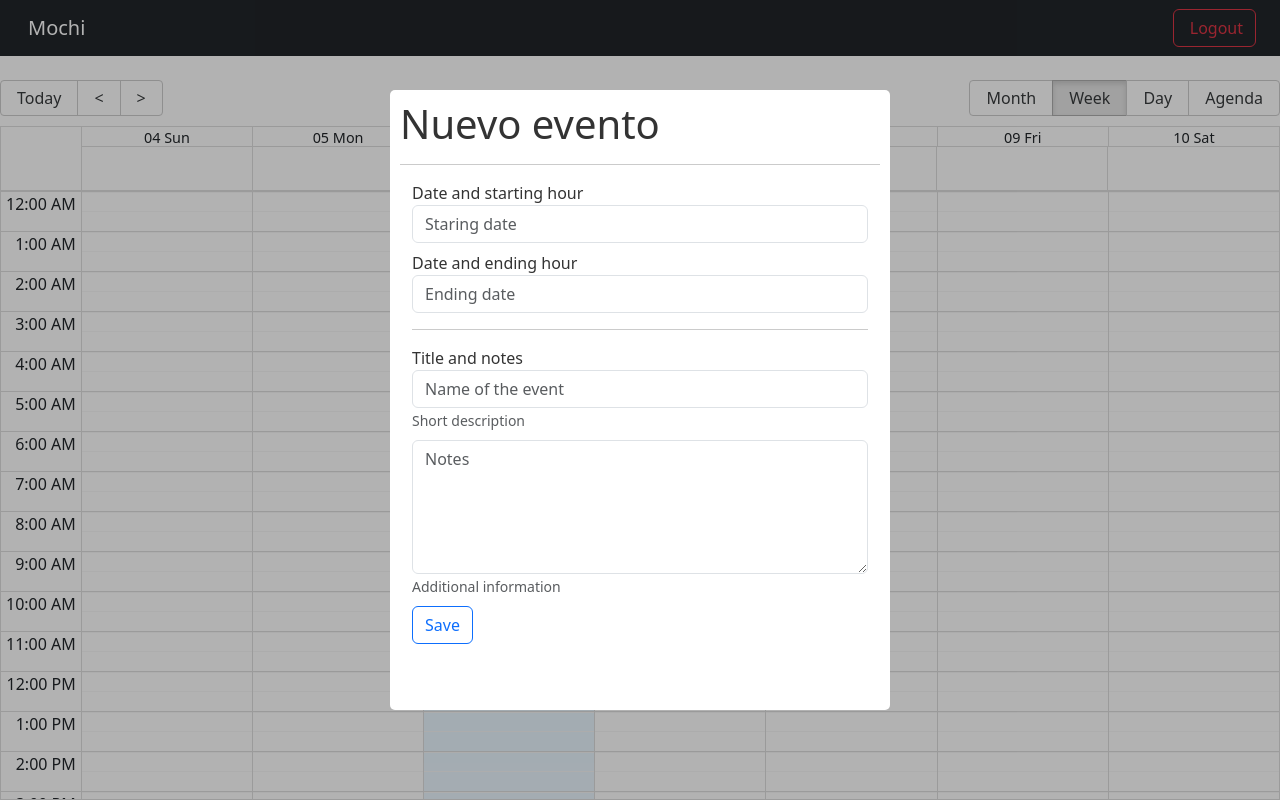
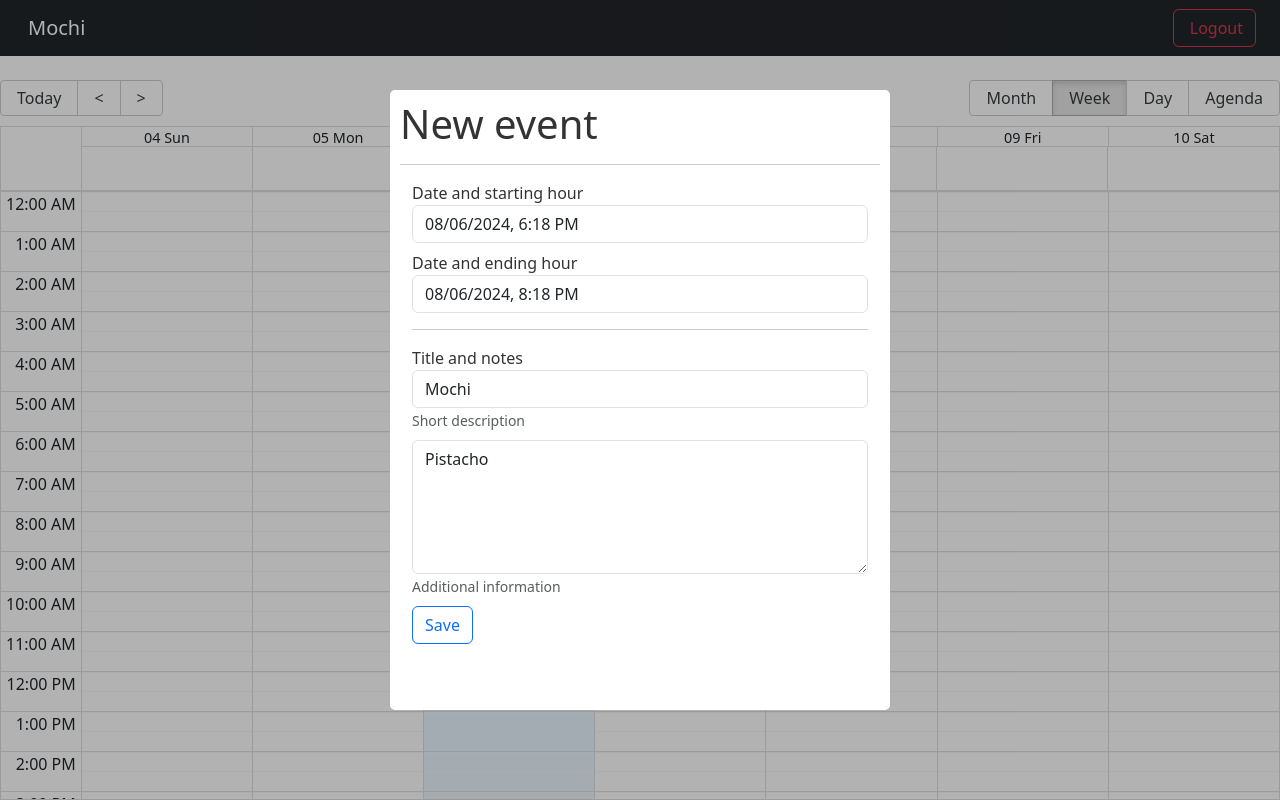
Before and after one commit to em-jose/js-calendar-frontend, a React (Vite) app: page / in a window 1280 px wide. Built offline with nearby package versions, Linux system fonts and the light colour scheme.

Commit message:
Impelement React Calendar in CalendarModal

```diff
--- a/src/calendar/components/CalendarModal.jsx
+++ b/src/calendar/components/CalendarModal.jsx
@@ -1,6 +1,10 @@
 import { useState } from "react";
 
+import { addHours } from "date-fns";
 import Modal from "react-modal";
+import DatePicker from "react-datepicker";
+
+import "react-datepicker/dist/react-datepicker.css";
 
 const customStyles = {
     content: {
@@ -18,6 +22,27 @@ Modal.setAppElement("#root");
 export const CalendarModal = () => {
     const [isOpen, setIsOpen] = useState(true);
 
+    const [formValues, setFormValues] = useState({
+        title: "Mochi",
+        notes: "Pistacho",
+        start: new Date(),
+        end: addHours(new Date(), 2),
+    });
+
+    const onInputChanged = ({ target }) => {
+        setFormValues({
+            ...formValues,
+            [target.name]: target.value,
+        });
+    };
+
+    const onDateChanged = (event, changing = "") => {
+        setFormValues({
+            ...formValues,
+            [changing]: event,
+        });
+    };
+
     const onCloseModal = () => {
         setIsOpen(false);
     };
@@ -30,20 +55,30 @@ export const CalendarModal = () => {
             overlayClassName="modal-background"
             closeTimeoutMS={200}
         >
-            <h1> Nuevo evento </h1>
+            <h1> New event </h1>
             <hr />
             <form className="container">
                 <div className="form-group mb-2">
                     <label>Date and starting hour</label>
-                    <input
+                    <DatePicker
+                        selected={formValues.start}
                         className="form-control"
-                        placeholder="Staring date"
+                        onChange={(event) => onDateChanged(event, "start")}
+                        wrapperClassName="d-block"
+                        dateFormat={"Pp"}
                     />
                 </div>
 
                 <div className="form-group mb-2">
                     <label>Date and ending hour</label>
-                    <input className="form-control" placeholder="Ending date" />
+                    <DatePicker
+                        minDate={formValues.start}
+                        selected={formValues.end}
+                        className="form-control"
+                        onChange={(event) => onDateChanged(event, "end")}
+                        wrapperClassName="d-block"
+                        dateFormat={"Pp"}
+                    />
                 </div>
 
                 <hr />
@@ -55,6 +90,8 @@ export const CalendarModal = () => {
                         placeholder="Name of the event"
                         name="title"
                         autoComplete="off"
+                        value={formValues.title}
+                        onChange={onInputChanged}
                     />
                     <small id="emailHelp" className="form-text text-muted">
                         Short description
@@ -68,6 +105,8 @@ export const CalendarModal = () => {
                         placeholder="Notes"
                         rows="5"
                         name="notes"
+                        value={formValues.notes}
+                        onChange={onInputChanged}
                     ></textarea>
                     <small id="emailHelp" className="form-text text-muted">
                         Additional information
```
